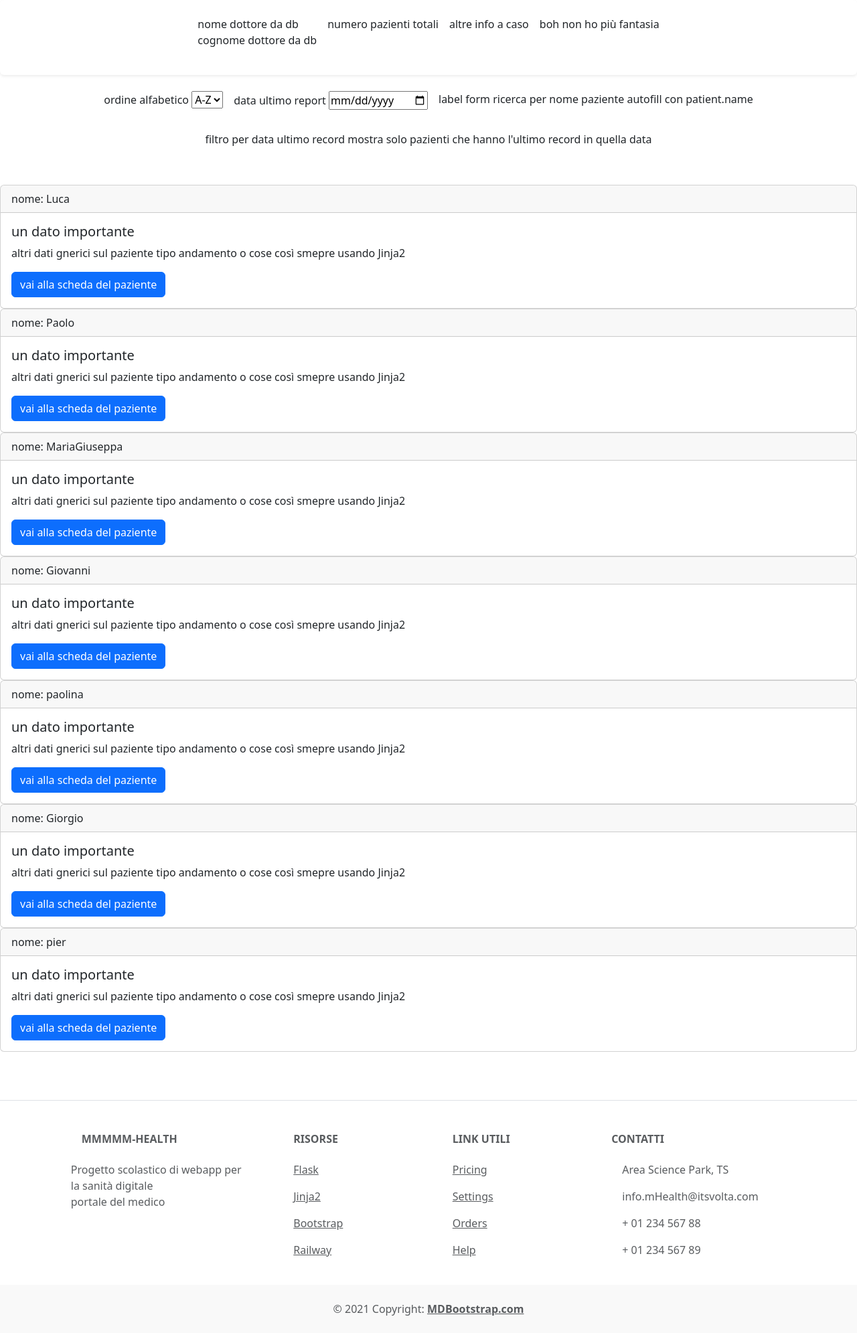
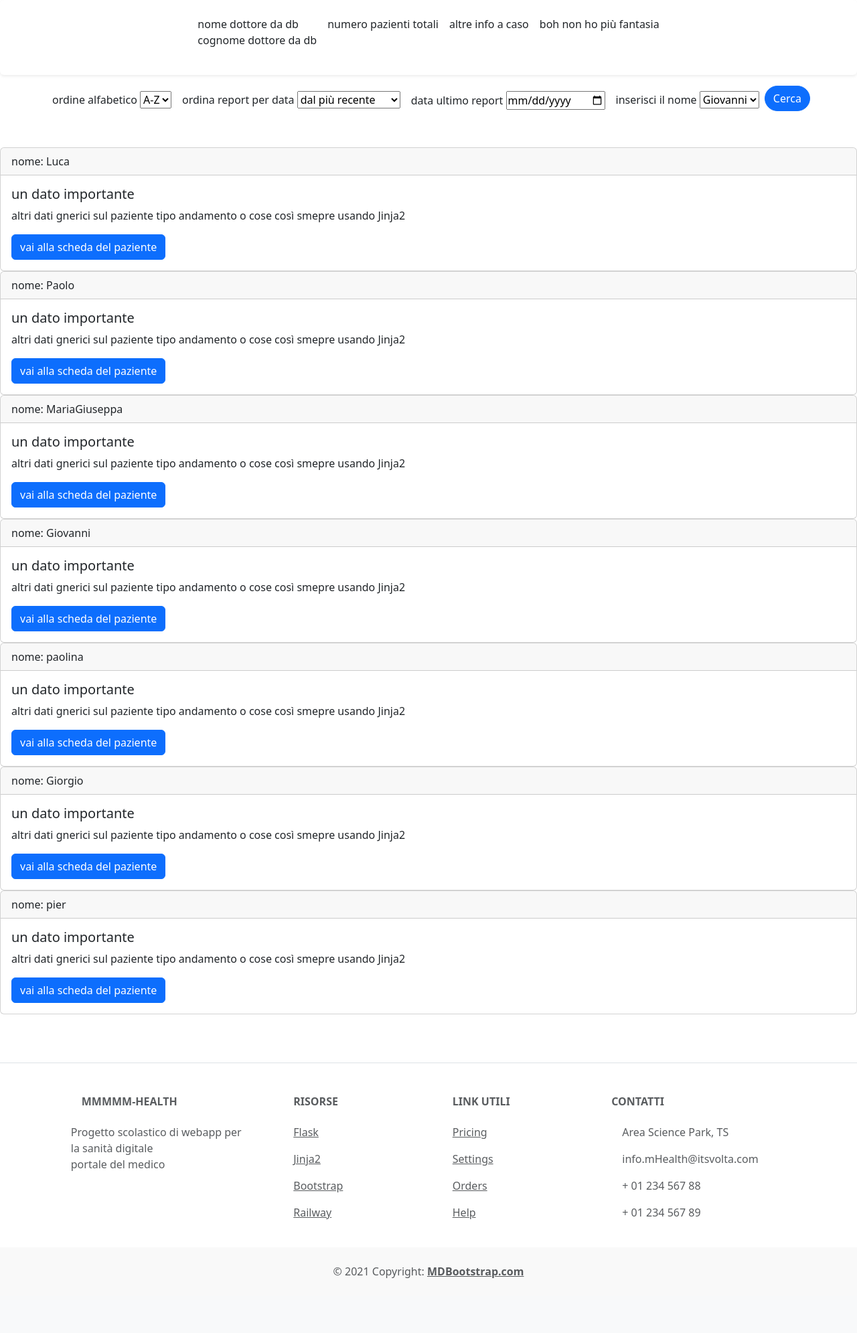
Before and after one commit to Lasagnanator/mmmHealth-webapp, a Flask app: page /index in a window 1280 px wide. Shown: the part 96-2087 px from the top of the page at 67% size. After the commit the page ends 2005 px from the top, so only its background shows below. Run offline with Flask 3, Linux system fonts and the light colour scheme; some libraries are stand-ins or nearby versions.

Commit message:
aggiunti filtri paziente

```diff
--- a/app/forms.py
+++ b/app/forms.py
@@ -1,6 +1,6 @@
 from flask_wtf import FlaskForm
 from wtforms import StringField, PasswordField, BooleanField, SubmitField, DateField, SelectField
-from wtforms.validators import DataRequired
+from wtforms.validators import DataRequired, ValidationError
 from wtforms_alchemy import PhoneNumberField
 from datetime import datetime
 
@@ -9,10 +9,10 @@ from datetime import datetime
 
 '''form per login entrambi utenti'''
 class LoginForm(FlaskForm):
-    username = StringField('Username', validators=[DataRequired()])
-    password = PasswordField('Password', validators=[DataRequired()])
+    username    = StringField('Username', validators=[DataRequired()])
+    password    = PasswordField('Password', validators=[DataRequired()])
     remember_me = BooleanField('Remember Me')
-    submit = SubmitField('Sign In')
+    submit      = SubmitField('Sign In')
 
 '''
 Form per Registrazione del dottore
@@ -20,13 +20,31 @@ crea un nuovo record su DB
 TODO: un solo account per numero di telefono
 '''
 class RegistrationForm(FlaskForm):
-    name = StringField('Name', validators=[DataRequired()])
-    lastname = StringField('Lastname', validators=[DataRequired()])
+    name        = StringField('Name', validators=[DataRequired()])
+    lastname    = StringField('Lastname', validators=[DataRequired()])
     phoneNumber = PhoneNumberField('Phone Number', validators=[DataRequired()]) #campo numero di telefono
-    submit = SubmitField('Register')
+    submit      = SubmitField('Register')
 
 #TODO:creare altri form per filtrare risultati qua sotto
 
+'''
+filtra i pazienti del medico
+possible_names è temporaneo e va sostituito con la lista di tutti i pazienti del DB
+TODO: il validator della data non funziona
+'''
+possible_names={0:'Giovanni',1:'Piero',3:'Ciro',4:'Albino',5:'Paolino'} #sostituire con nomi di tutti i pazienti da DB
 class PatientFilters(FlaskForm):
-    date = DateField('data ultimo report', format='%d-%m-%Y') #come si fa a scegliere da un calendario?
-    alfabetico = SelectField('ordine alfabetico', choices=[('crescente', 'A-Z'), ('decrescente','Z-A')])
+
+    def validate_date():
+        if PatientFilters.date > datetime.date.today():
+            raise ValidationError("stai cercando Marty McFly?")
+        elif PatientFilters.date < datetime.date(year=1900, month=1, day=1):
+            raise ValidationError("davvero cerchi un vecchio con una app? dai dai")
+        print('errore data')
+        return ValidationError
+
+    date        = DateField('data ultimo report', format='%d-%m-%Y', validators=[validate_date])
+    dateOrder   = SelectField('ordina report per data', choices=[(True, 'dal più recente'), (False,'dal meno recente')]) #se true ordine decrescente, se false crescente
+    alfabetico  = SelectField('ordine alfabetico', choices=[(True, 'A-Z'), (False,'Z-A')]) #se true ordine decrescente, se false crescente
+    byName      = SelectField("inserisci il nome", choices=[(name) for name in possible_names.items()])
+    submit      = SubmitField('Cerca')
--- a/app/templates/index.html
+++ b/app/templates/index.html
@@ -13,25 +13,37 @@ VEDE LISTA DEI SUOI PAZIENTI CON QUALCHE DATO BASE (TIPO NOMI E ULTIMO REPORT)
 
   <ul class="nav justify-content-center p-3">
     <li class="nav-item  p-2">
+      <!--ordina pazienti per ordine alfabetico-->
       <p> {{ form.alfabetico.label }}
          {{ form.alfabetico() }}
       </p>
     </li>
     <li class="nav-item p-2">
-      <p> {{ form.date.label }}
-         {{ form.date() }}
+      <!--ricerca per ordine cronologico ultimo report-->
+      <p>{{ form.dateOrder.label }}
+        {{ form.dateOrder( )}}
       </p>
     </li>
     <li class="nav-item p-2">
-      <p>  label form ricerca per nome paziente
-        autofill con patient.name <!-- so che si può fare ma non mi ricordo come -->
+      <!--selziona la data dei report da visualizzare-->
+      <p> {{ form.date.label }}
+         {{ form.date() }}
+         {% for error in form.date.errors %}
+                <span style="color: red;">[{{ error }}]</span>
+          {% endfor %}
       </p>
     </li>
     <li class="nav-item p-2">
-      <p>filtro per data ultimo record
-        mostra solo pazienti che hanno l'ultimo record in quella data  <!--come sopra, non sono pazzo, si può fare lo giuro-->
+      <!--ricerca per nome paziente-->
+      <p>{{ form.byName.label }} <!-- so che si può fare ma non mi ricordo come -->
+        {{ form.byName() }}
       </p>
     </li>
+    <li class="nav-item p2">
+      {{ form.submit(class_="btn btn-primary rounded-pill")}}
+    </p>
+    </li>
+
   </ul>
 </form>
 </div>
--- a/app/templates/login.html
+++ b/app/templates/login.html
@@ -11,14 +11,14 @@
             {{ form.hidden_tag() }}
             <span>
                 <p>{{ form.username.label }}</br>
-                {{ form.username(size=32) }}</p>
+                {{ form.username(class_="border rounded-pill ", size=32) }}</p>
                 {% for error in form.username.errors %}
                 <span style="color: red;">[{{ error }}]</span>
                 {% endfor %}
             </span>
             <span>
                 <p>{{ form.password.label }}</br>
-                {{ form.password(size=32) }}</p>
+                    {{ form.password(class_="border rounded-pill ", size=32) }}</p>
                 {% for error in form.password.errors %}
                 <span style="color: red;">[{{ error }}]</span>
                 {% endfor %}
--- a/app/templates/registration.html
+++ b/app/templates/registration.html
@@ -11,7 +11,7 @@
       <span>
         <p>
             {{ form.name.label }}<br>
-            {{ form.name(size=32) }}</p>
+            {{ form.name(class_="border rounded-pill ", size=32) }}</p>
             {% for error in form.name.errors %}
             <span style="color: red;">[{{ error }}]</span>
             {% endfor %}
@@ -20,7 +20,7 @@
       <span>
         <p>
             {{ form.lastname.label }}<br>
-            {{ form.lastname(size=32) }}</p>
+            {{ form.lastname(class_="border rounded-pill ", size=32) }}</p>
             {% for error in form.lastname.errors %}
             <span style="color: red;">[{{ error }}]</span>
             {% endfor %}
@@ -28,7 +28,7 @@
       <span>
         <p>
             {{ form.phoneNumber.label }}<br>
-            {{ form.phoneNumber(size=32) }}</p>
+            {{ form.phoneNumber(class_="border rounded-pill ", size=32) }}</p>
             {% for error in form.phoneNumber.errors %}
             <span style="color: red;">[{{ error }}]</span>
             {% endfor %}
```
